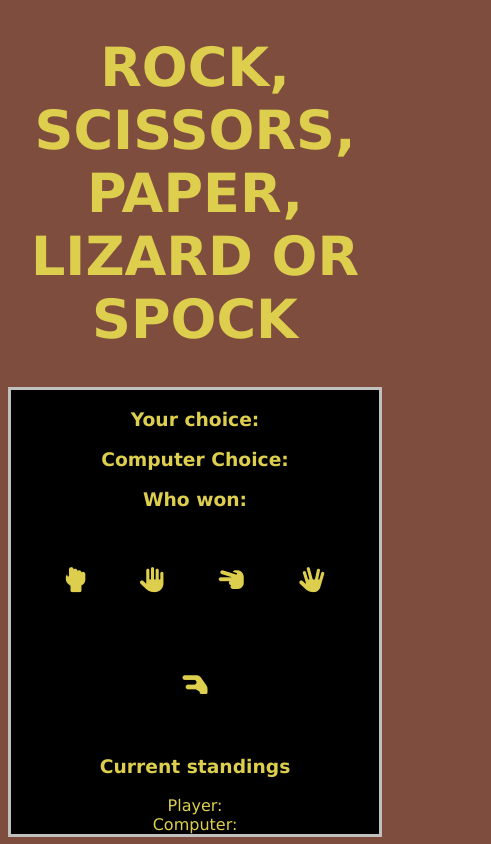
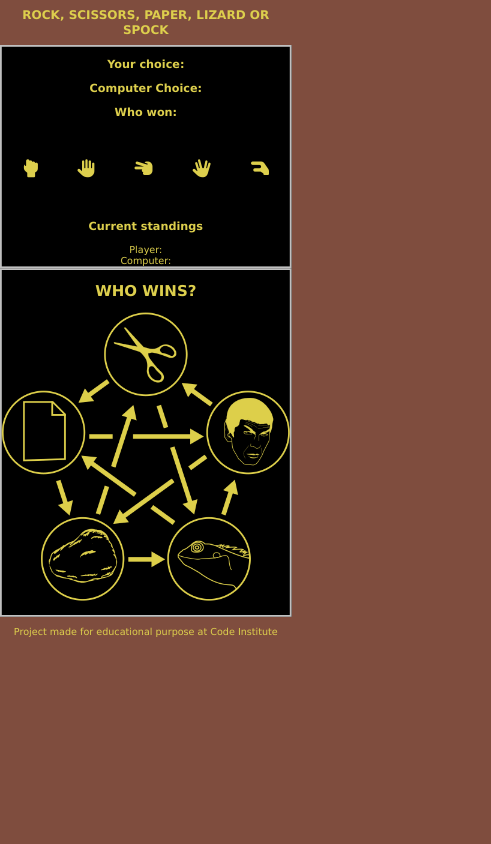
Before and after one commit to Odimac84/portfolio-2, a plain HTML site: page index.html in a window 390 px wide. Shown: the top 844 px of the page, 491 px wide, since content can reach past the window. Drawn offline with Linux system fonts and the light colour scheme.

Commit message:
add styles and responsivness

```diff
--- a/assets/CSS/style.css
+++ b/assets/CSS/style.css
@@ -7,6 +7,13 @@ body {
     text-align: center;
     color: #DDCF4D;
     font-size: 1.6rem;
+    display: grid;
+    margin: auto;
+}
+.cointainer {
+    width: auto;
+    margin:0 auto;
+    max-width: 900px;
 }
 
 #heading {
@@ -17,44 +24,52 @@ body {
 #game-board {
     background-color: #000000;
     border: silver solid 3px;
+    max-width: 900px;
     margin: auto;
+}
 
-}
 button {
     background: none;
     border: none;
-    font-size: 2.5rem;
+    font-size: 4.5rem;
     margin: 10% 5% 10% 5%;
     color: #DDCF4D;
 }
+
 h2 {
     font-size: 2.5rem;
 }
+
 #diagram {
     background-color: #000000;
     border: silver solid 3px;
+    margin-top: 2%;
+    max-width: 900px;
     margin: auto;
-    margin-top: 2%;
 }
+
 img {
     filter: invert(87%) sepia(77%) saturate(446%) hue-rotate(342deg) brightness(88%) contrast(97%);
     margin-bottom: 20px;
-    object-fit: cover;
-}
-.cointainer {
-    object-fit: contain;
-    margin: auto;
-    max-width: 900px;
-    display: grid;
 }
 
 @media (max-width: 750px) {
-    #game-board {
-        margin: auto;
+    h1 {
+        font-size: 2rem;
         }
-    h1 {
-        font-size: 180%;
-        width: 100%;
+        button {
+            font-size: 3rem;
         }
 
+
 }
+@media (max-width: 420px) {
+    h1 {
+        font-size: 2rem;
+        }
+    body {
+        transform: scale(.6);
+        transform-origin: 0 0;
+    }
+
+}
```
